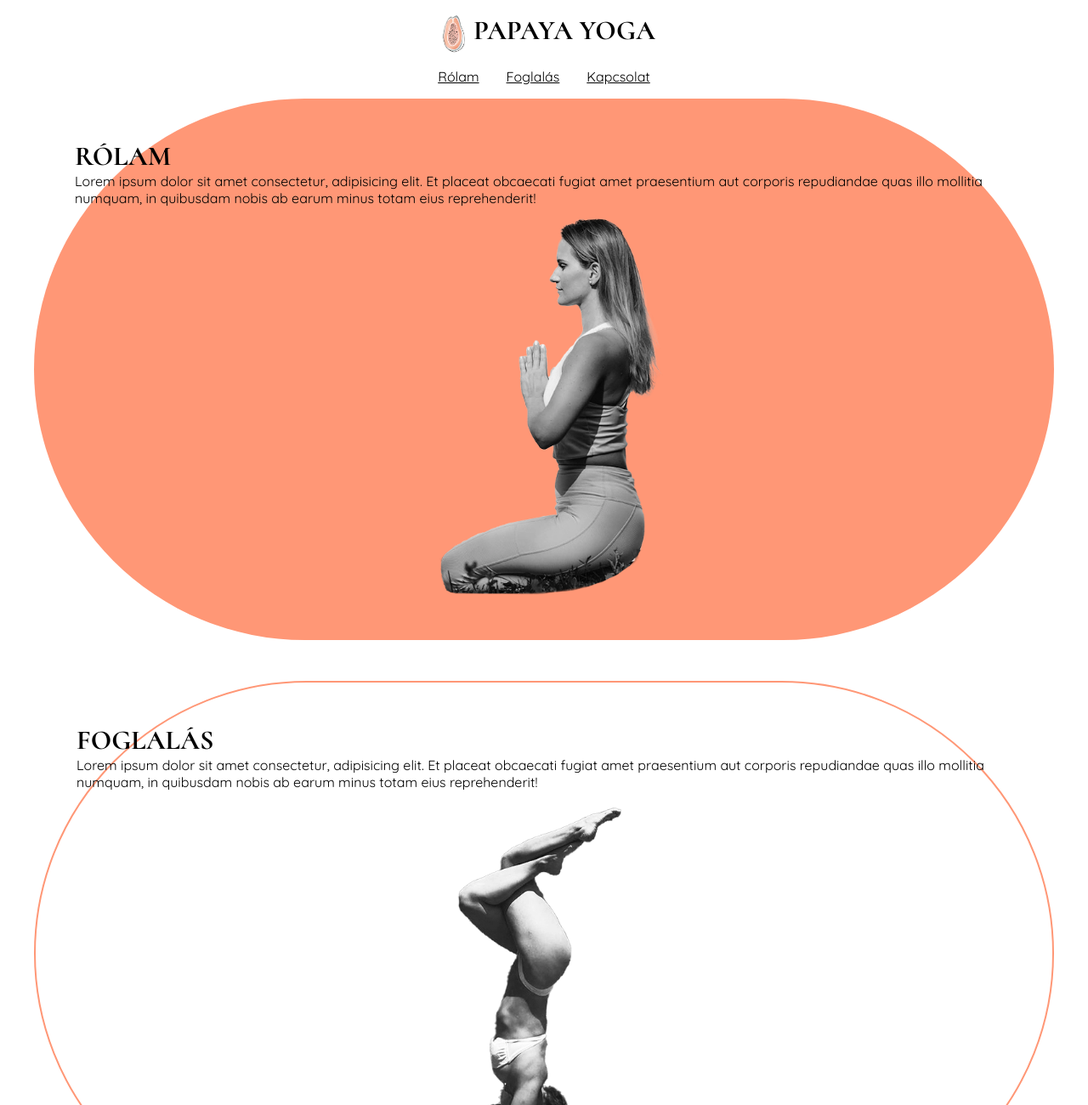
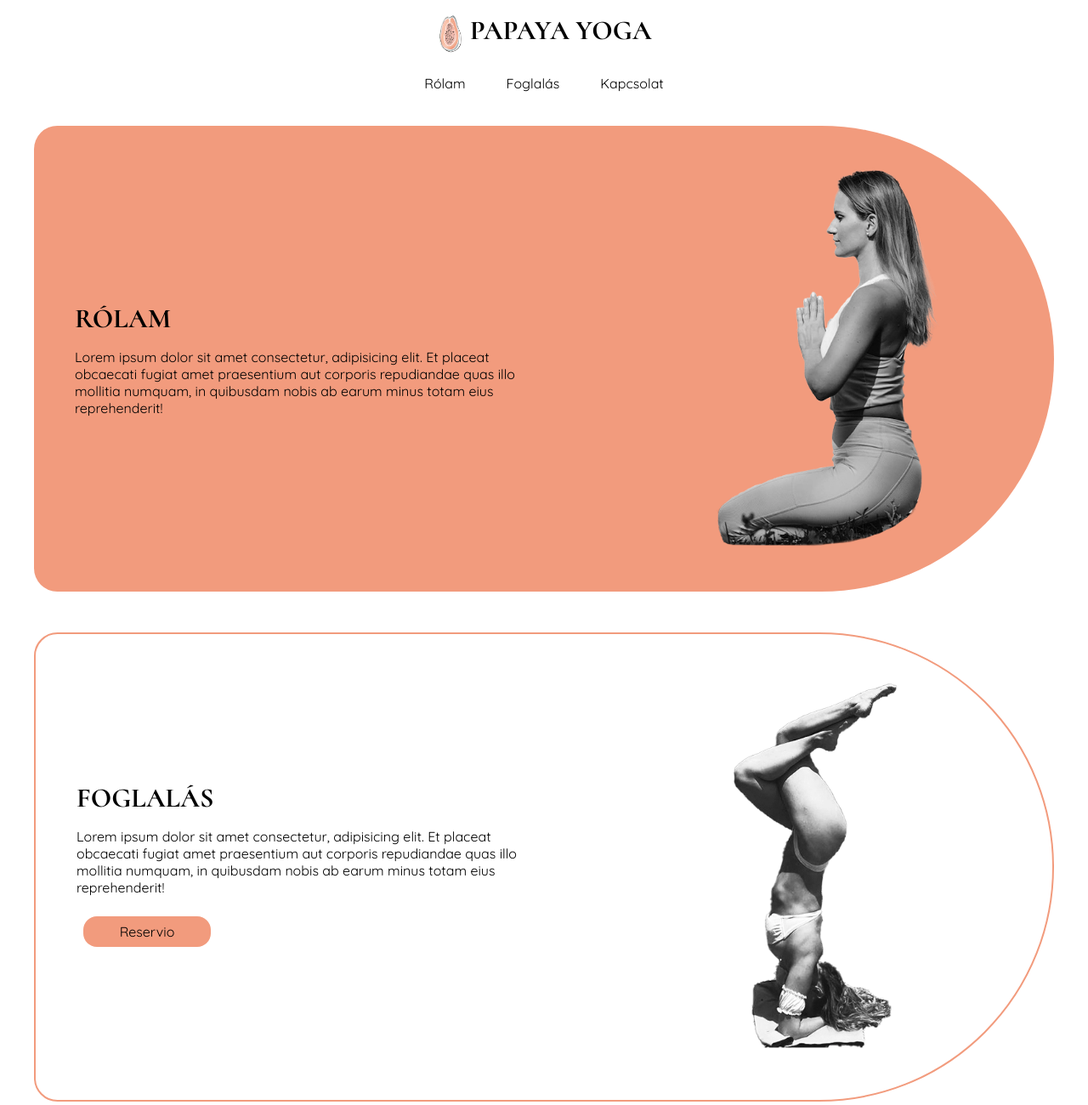
Before and after one commit to balazsve/papaya-yoga, a plain HTML site: page index.html in a window 1280 px wide. Shown: the top 1300 px of the page at 85% size. Drawn offline with Linux system fonts and the light colour scheme.

Commit message:
desktop ready

```diff
--- a/css/styles.css
+++ b/css/styles.css
@@ -3,7 +3,7 @@
   --greyish: #b0b9b9;
   --dark: #322f2a;
   --grad-light: #f8c0a6;
-  --grad-dark: #f29b7d;
+  --main-color: #f29b7d;
 }
 
 html,
@@ -37,6 +37,10 @@ p {
   font-size: 1rem;
 }
 
+.p--section {
+  padding-right: 2rem;
+}
+
 nav {
   display: flex;
   align-items: center;
@@ -49,16 +53,21 @@ nav {
 .nav-links {
   display: flex;
   gap: 2rem;
-  margin-bottom: 1;
+  margin-bottom: 1rem;
+  max-width: 700px;
+  min-width: 270px;
+  justify-content: space-between;
 }
 
-.nav-links a:hover,
-a:focus {
-  background-color: #ff9776;
+.nav-link:hover {
+  background-color: var(--main-color);
 }
 
-.nav-links a:active {
-  background-color: white;
+.nav-link {
+  text-decoration: none;
+  border-radius: 1rem;
+  padding: 0.5rem;
+  color: black;
 }
 
 .section {
@@ -75,36 +84,36 @@ a:focus {
 }
 
 .first {
-  background-color: #ff9776;
+  background-color: var(--main-color);
 }
 
 .second {
-  border: 2px solid #ff9776;
+  border: 2px solid var(--main-color);
 }
 
 .third {
-  background-color: #ff9776;
+  background-color: var(--main-color);
 }
 
 .footer {
   display: flex;
   justify-content: center;
   padding-bottom: 3rem;
+  gap: 2rem;
 }
 
 .subcontainer {
+  display: flex;
   flex-direction: column;
   padding-left: 3rem;
+  max-width: 700px;
+  gap: 1rem;
 }
 
 .featureimg {
   width: 100%;
   max-width: 500px;
   padding-left: 3rem;
-}
-
-.large-nav-link {
-  color: black;
 }
 
 .nav-logo {
@@ -115,12 +124,35 @@ a:focus {
   font-size: 2rem;
 }
 
-.flex {
+.nav-nameandlogo {
   display: flex;
+
+  min-width: 270px;
+  max-width: 600px;
+}
+
+.reservio-button {
+  text-decoration: none;
+  border-radius: 1rem;
+  padding: 0.5rem;
+  margin: 0.5rem;
+  color: black;
+  background-color: var(--main-color);
+  text-align: center;
+  max-width: 150px;
+}
+
+.social-logo {
+  max-width: 2rem;
 }
 
 @media (min-width: 700px) {
   .section {
-    border-radius: 500px;
+    border-radius: 50px 500px 500px 50px;
+    flex-direction: row;
+    justify-content: space-between;
+  }
+
+  .subcontainer {
   }
 }
--- a/index.html
+++ b/index.html
@@ -5,6 +5,19 @@
     <meta http-equiv="X-UA-Compatible" content="IE=edge" />
     <meta name="viewport" content="width=device-width, initial-scale=1.0" />
     <title>Papaya Yoga</title>
+    <meta name="description" content="Papaya Yoga" />
+    <meta name="keywords" content="Yoga" />
+
+    <meta property="og:title" content="Papaya Yoga" />
+    <meta property="og:type" content="website" />
+    <meta property="og:url" content="https://balazsve.github.io/papaya-yoga/" />
+    <meta
+      property="og:image"
+      content="https://balazsve.github.io/papaya-yoga/images/og-main.webp"
+    />
+
+    <meta name="robots" content="noindex, nofollow" />
+
     <link rel="apple-touch-icon" sizes="180x180" href="/apple-touch-icon.png" />
     <link rel="icon" type="image/png" sizes="32x32" href="/favicon-32x32.png" />
     <link rel="icon" type="image/png" sizes="16x16" href="/favicon-16x16.png" />
@@ -22,22 +35,22 @@
   </head>
   <body>
     <nav>
-      <div class="flex">
+      <div class="nav-nameandlogo">
         <img src="apple-touch-icon.png" alt="" class="nav-logo" />
         <h1 class="logo-text">Papaya Yoga</h1>
       </div>
 
       <div class="nav-links">
-        <a href="#section-1" class="large-nav-link">Rólam</a>
-        <a href="#section-2" class="large-nav-link">Foglalás</a>
-        <a href="#section-3" class="large-nav-link">Kapcsolat</a>
+        <a href="#rolam" class="nav-link">Rólam</a>
+        <a href="#foglalas" class="nav-link">Foglalás</a>
+        <a href="#kapcsolat" class="nav-link">Kapcsolat</a>
       </div>
     </nav>
 
-    <div id="section-1" class="section first">
+    <div id="rolam" class="section first">
       <div class="subcontainer">
         <h1>Rólam</h1>
-        <p>
+        <p class="p--section">
           Lorem ipsum dolor sit amet consectetur, adipisicing elit. Et placeat
           obcaecati fugiat amet praesentium aut corporis repudiandae quas illo
           mollitia numquam, in quibusdam nobis ab earum minus totam eius
@@ -47,23 +60,29 @@
       <img src="images/1x600.webp" alt="" srcset="" class="featureimg" />
     </div>
 
-    <div id="section-2" class="section second">
+    <div id="foglalas" class="section second">
       <div class="subcontainer">
         <h1>Foglalás</h1>
-        <p>
+        <p class="p--section">
           Lorem ipsum dolor sit amet consectetur, adipisicing elit. Et placeat
           obcaecati fugiat amet praesentium aut corporis repudiandae quas illo
           mollitia numquam, in quibusdam nobis ab earum minus totam eius
           reprehenderit!
         </p>
+
+        <a
+          href="https://papaya-yoga.reservio.com/events"
+          class="reservio-button"
+          >Reservio</a
+        >
       </div>
       <img src="images/2x600.webp" alt="" srcset="" class="featureimg" />
     </div>
 
-    <div id="section-3" class="section third">
+    <div id="kapcsolat" class="section third">
       <div class="subcontainer">
         <h1>Kapcsolat</h1>
-        <p>
+        <p class="p--section">
           Lorem ipsum dolor sit amet consectetur, adipisicing elit. Et placeat
           obcaecati fugiat amet praesentium aut corporis repudiandae quas illo
           mollitia numquam, in quibusdam nobis ab earum minus totam eius
@@ -73,7 +92,13 @@
       <img src="images/3x600.webp" alt="" srcset="" class="featureimg" />
     </div>
 
-    <footer class="footer">facebook intstagram patreon</footer>
-    <script src="js/script.js"></script>
+    <footer class="footer">
+      <a href="https://www.facebook.com/papayayogi"
+        ><img src="images/facebook-p.png" alt="" srcset="" class="social-logo"
+      /></a>
+      <a href="https://www.instagram.com/papaya__yoga/"
+        ><img src="images/instagram-p.png" alt="" srcset="" class="social-logo"
+      /></a>
+    </footer>
   </body>
 </html>
--- a/js/script.js
+++ /dev/null
@@ -1,3 +0,0 @@
-document.querySelector(".hamburger").addEventListener("click", () => {
-  document.querySelector(".nav-links").classList.toggle("expanded");
-});
```
Also changed, not shown: images/facebook-p.png (added), images/instagram-p.png (added), images/og-main.webp (added), 1 other file.
